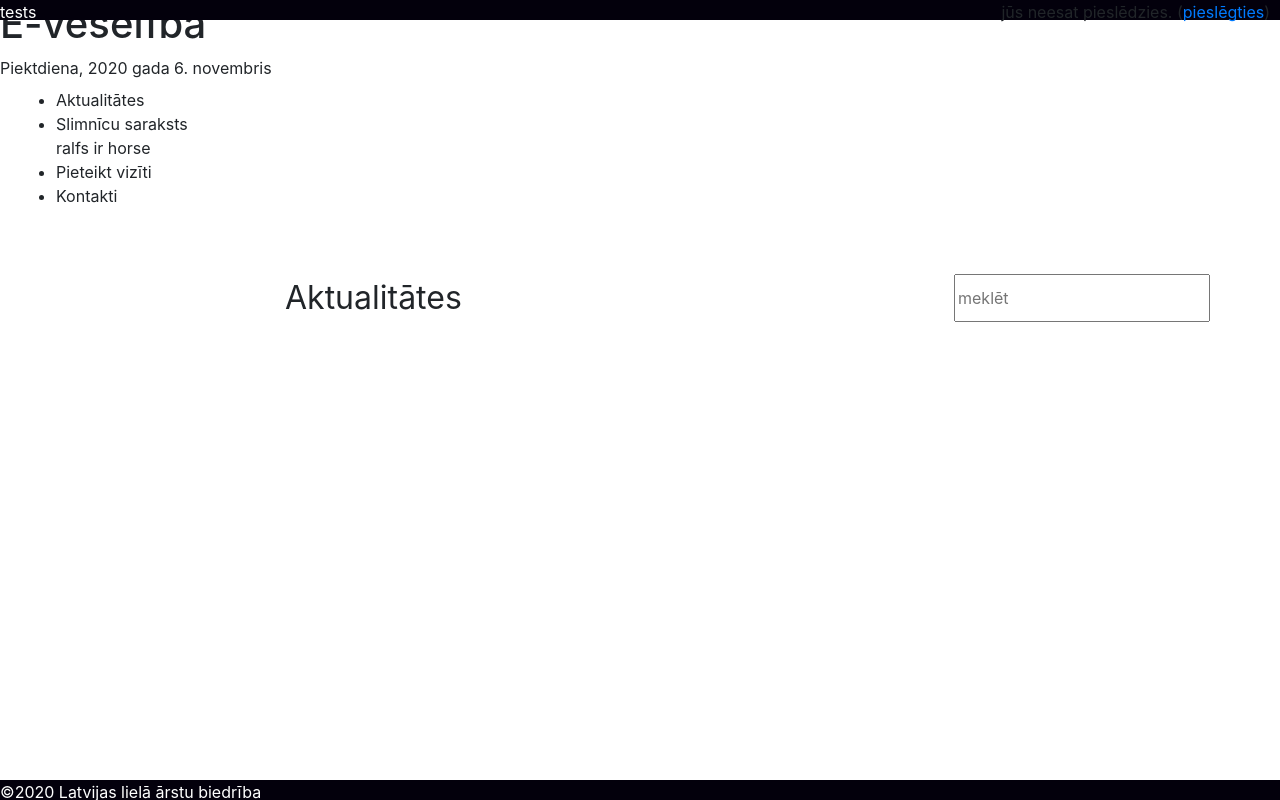
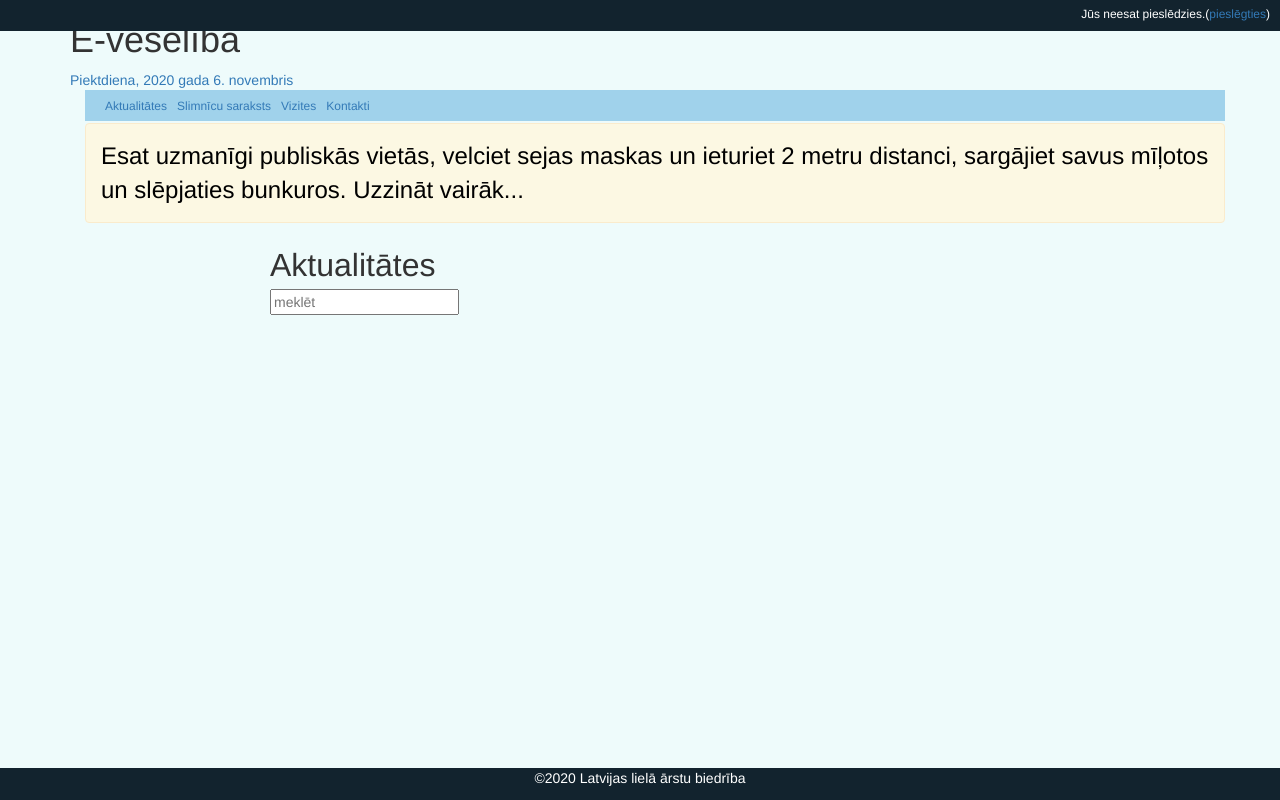
Before and after one commit to rvtprog-2020/dp23-5grupa-medicina, a Flask app: page / in a window 1280 px wide. Run offline with Flask 2, Linux system fonts and the light colour scheme; some libraries are stand-ins or nearby versions.

Commit message:
Uzlabojumu layout

```diff
--- a/main.py
+++ b/main.py
@@ -3,9 +3,34 @@ app = Flask(__name__)
 
 @app.route('/')
 def home():
-    return render_template('Aktualitātes.html')
+    return render_template('aktualitātes.html')
+
+@app.route('/slimnicas')
+def slimnicas():
+    return render_template('slimnicas.html')
 
 @app.route('/login')
 def login():
     return render_template('login.html')
-app.run(host="0.0.0.0", port=300, debug=True)
+
+@app.route('/register')
+def register():
+    return render_template('register.html')
+
+@app.route('/vizites')
+def vizites():
+    return render_template('vizites.html')
+
+@app.route('/pieteiktviz')
+def pieteiktviz():
+    return render_template('pieteiktviz.html')
+
+@app.route('/manasviz')
+def manasviz():
+    return render_template('manasviz.html')
+
+@app.route('/kontakti')
+def kontakti():
+    return render_template('kontakti.html')
+
+app.run(host="0.0.0.0", port=80, debug=True)
--- a/static/base.css
+++ b/static/base.css
@@ -0,0 +1,9 @@
+.navigationUL {
+    display:inline-flex;
+    background-color:#A0D2EB;
+    width:100%;
+    margin-bottom:2px;
+}
+.navbarTEXT {
+    padding-left:10px;
+}
--- a/static/style.css
+++ b/static/style.css
@@ -1,22 +1,31 @@
 .topline {
     position: fixed;
-    background-color: rgb(3, 0, 12);
-    height: 20px;
+    background-color: #12232E;
     width: 100%;
     top: 0px;
     color: white;
-
+    height: 31px;
+}
+.pies {
+    position: fixed;
+    margin-top:8px;
+    right: 10px;
+    color:white;
+}
+.navigationUL {
+    display:inline-flex;
+    background-color:#A0D2EB;
+    width:100%;
+    margin-bottom:2px;
+    text-align:center;
+    height:31px;
+    padding-left:10px;
 }
 
-.sed {
-    position: fixed;
-    top: 0px;
-    right: 10px;
+.alert {
+    font-size:24px;
 }
 
-.navbar {
-    list-style: none;
-}
 
 .search {
     width: 504px;
@@ -31,13 +40,14 @@
     border-radius: 40px;
 
 }
-
 .bottomline {
     position: fixed;
-    background-color: rgb(3, 0, 12);
-    height: 20px;
+    left: 0;
+    bottom: 0;
     width: 100%;
-    bottom: 0px;
+    background-color: #12232E;
+    height: 32px;
+    width: 100%;
     color: white;
-
+    text-align: center;
 }
--- a/templates/Aktualitātes.html
+++ b/templates/Aktualitātes.html
@@ -1,5 +1,5 @@
-{% extends "base.html" %}
-{% set active_page = 'Akualitates.html' %}
+{% extends "layout.html" %}
+{% set active_page = 'aktualitātes.html' %}
 {% block content %}
 <div style="margin-left:200px;">
     <div class="row">
--- a/templates/Register.html
+++ b/templates/Register.html
@@ -0,0 +1,5 @@
+{% extends 'layout.html' %}
+{% set active_page = 'register.html' %}
+{% block content %}
+    <h6>Reģistrācija portālā</h6>
+{% endblock %}
--- a/templates/base.html
+++ /dev/null
@@ -1,36 +0,0 @@
-<!DOCTYPE html>
-<html lang="en">
-<head>
-    <meta charset="UTF-8">
-    <link rel="style" href="style.css">
-    <link rel="stylesheet" type="text/css" href="{{url_for('static', filename='style.css')}}">
-    <link rel="stylesheet" type="text/css" href="{{url_for('static', filename='vizites.css')}}">
-    <link rel="stylesheet" type="text/css" href="{{url_for('static', filename='base.css')}}">
-    <link rel="stylesheet" type="text/css" href="{{url_for('static', filename='aktualitates.css')}}">
-    <link rel="stylesheet" type="text/css" href="{{url_for('static', filename='login.css')}}">
-    <link rel="stylesheet" href="https://cdn.jsdelivr.net/npm/bootstrap@4.5.3/dist/css/bootstrap.min.css" integrity="sha384-TX8t27EcRE3e/ihU7zmQxVncDAy5uIKz4rEkgIXeMed4M0jlfIDPvg6uqKI2xXr2" crossorigin="anonymous">
-    <meta name="viewport" content="width=device-width, initial-scale=1.0">
-    <title>Document</title>
-</head>
-<body>
-    <div class="topline"> tests</div>
-    <div class="sed">jūs neesat pieslēdzies. (<a class="url">pieslēgties</a>)</div>
-    <div class="title"><h1>E-veselība</h1><a>Piektdiena, 2020 gada 6. novembris</a></div>
-    <div class="middleline"></div>
-    <div class="navbar">
-        <ul>
-            <li>Aktualitātes</li>
-            <li>Slimnīcu saraksts</li> ralfs ir horse
-            <li>Pieteikt vizīti</li>
-            <li>Kontakti</li>
-        </ul>
-    </div>
-    <div class="alert"></div>
-    <div class="container">
-{% block content %}
-
-{% endblock %}
-    </div>
-    <div class="bottomline">©2020 Latvijas lielā ārstu biedrība</div>
-</body>
-</html>
--- /dev/null
+++ b/templates/kontakti.html
@@ -0,0 +1,5 @@
+{% extends 'layout.html' %}
+{% set active_page = 'kontakti.html' %}
+{% block content %}
+    <h1>Kontakti</h1>
+{% endblock %}
--- /dev/null
+++ b/templates/layout.html
@@ -0,0 +1,64 @@
+<!DOCTYPE html>
+<html lang="en">
+<head>
+    <meta charset="UTF-8">
+    <link rel="style" href="style.css">
+    <link rel="stylesheet" type="text/css" href="{{url_for('static', filename='style.css')}}">
+    <link rel="stylesheet" type="text/css" href="{{url_for('static', filename='vizites.css')}}">
+    <link rel="stylesheet" type="text/css" href="{{url_for('static', filename='base.css')}}">
+    <link rel="stylesheet" type="text/css" href="{{url_for('static', filename='aktualitates.css')}}">
+    <link rel="stylesheet" type="text/css" href="{{url_for('static', filename='login.css')}}">
+    <script src="http://code.jquery.com/jquery-1.11.0.min.js"></script>
+    <script src="http://code.jquery.com/jquery-migrate-1.2.1.min.js"></script>
+    <link rel="stylesheet" href="http://maxcdn.bootstrapcdn.com/bootstrap/3.2.0/css/bootstrap.min.css">
+    <script src="//maxcdn.bootstrapcdn.com/bootstrap/3.2.0/js/bootstrap.min.js"></script>
+    <meta name="viewport" content="width=device-width, initial-scale=1.0">
+    <title>Document</title>
+</head>
+<body style="background-color:#EEFBFB">
+    <div class="topline">
+        <h6 class="pies">Jūs neesat pieslēdzies.(<a class="url" href='#'>pieslēgties</a>)</h6>
+    </div>
+    <div class="container">
+    <div class="title"><h1>E-veselība</h1><a>Piektdiena, 2020 gada 6. novembris</a></div>
+    <div class="middleline"></div>
+    <div class="container">
+    <div class="navigation">
+        <ul class="navigationUL">
+                <!-- Links -->
+
+                <h6 {% if acitve_page == 'home'%} class="active" {% endif %}>
+                    <a class="navbarTEXT"href='/'>Aktualitātes</a>
+                </h6>
+                <h6 {% if acitve_page == 'slimnicas'%} class="active" {% endif %}>
+                    <a class="navbarTEXT"href='/slimnicas'>Slimnīcu saraksts</a>
+                </h6>
+
+                <!-- Dropdown -->
+                        <h6 class="nav-item dropdown">
+                        <span class="nav-link dropdown-toggle" href="#" id="navbarDropdown" role="button" data-toggle="dropdown" aria-haspopup="true" aria-expanded="false">
+                            <a class="navbarTEXT">Vizites</a>
+                        </span>
+                        <div class="dropdown-menu" aria-labelledby="navbarDropdown">
+                        <ul>
+                            <a class="dropdown-item" href="/pieteiktviz">Pieteikt vīziti</a>
+                            <a class="dropdown-item" href="/manasviz">Manas vizītes</a>
+                        </ul>
+                        </h6>
+                    </h6><h6 {% if acitve_page == 'kontakti'%} class="active" {% endif %}>
+                        <a class="navbarTEXT"href='/kontakti'>Kontakti</a>
+                    </h6>
+                <!-- Links -->
+        </ul>
+    </div>
+        <div class="alert alert-warning center-block" role="alert">
+            <h style="color:black;">Esat uzmanīgi publiskās vietās, velciet sejas maskas un ieturiet 2 metru distanci, sargājiet savus mīļotos un slēpjaties bunkuros. Uzzināt vairāk...</h>
+        </div>
+{% block content %}
+
+{% endblock %}
+    </div>
+    <div class="bottomline">©2020 Latvijas lielā ārstu biedrība</div>
+    <script src="./script.js"></script>
+</body>
+</html>
--- a/templates/login.html
+++ b/templates/login.html
@@ -1,7 +1,8 @@
-
-{% extends 'base.html' %}
+{% extends 'layout.html' %}
 {% set active_page = 'login.html' %}
 {% block content %}
+  <h6>Pieslēgšanās portālā</h6>
+<!-- Kas tas??     - Niks V -->
 <p>Latviešu(lv)</p>
 <nav class="navbar navbar-expand-lg navbar-light bg-light">
   <a class="navbar-brand" href="#">Latviešu(lv)</a>
@@ -16,4 +17,5 @@
     </ul>
   </div>
 </nav>
+<!-- Kas tas??     - Niks V -->
 {% endblock %}
--- /dev/null
+++ b/templates/manasviz.html
@@ -0,0 +1,5 @@
+{% extends 'layout.html' %}
+{% set active_page = 'vizites.html' %}
+{% block content %}
+    <h1>Manas vizītes</h1>
+{% endblock %}
--- /dev/null
+++ b/templates/pieteiktviz.html
@@ -0,0 +1,5 @@
+{% extends 'layout.html' %}
+{% set active_page = 'vizites.html' %}
+{% block content %}
+    <h1>Pieteikt vizītes</h1>
+{% endblock %}
--- /dev/null
+++ b/templates/slimnicas.html
@@ -0,0 +1,5 @@
+{% extends 'layout.html' %}
+{% set active_page = 'slimnicas.html' %}
+{% block content %}
+    <h1>Slimnīcu saraksts</h1>
+{% endblock %}
--- /dev/null
+++ b/templates/vizites.html
@@ -0,0 +1,5 @@
+{% extends 'layout.html' %}
+{% set active_page = 'vizites.html' %}
+{% block content %}
+    <h6>Vizītes</h6>
+{% endblock %}
```
Also changed, not shown: static/script.js (deleted), templates/script.js (added), templates/vizitesP.html (deleted).
